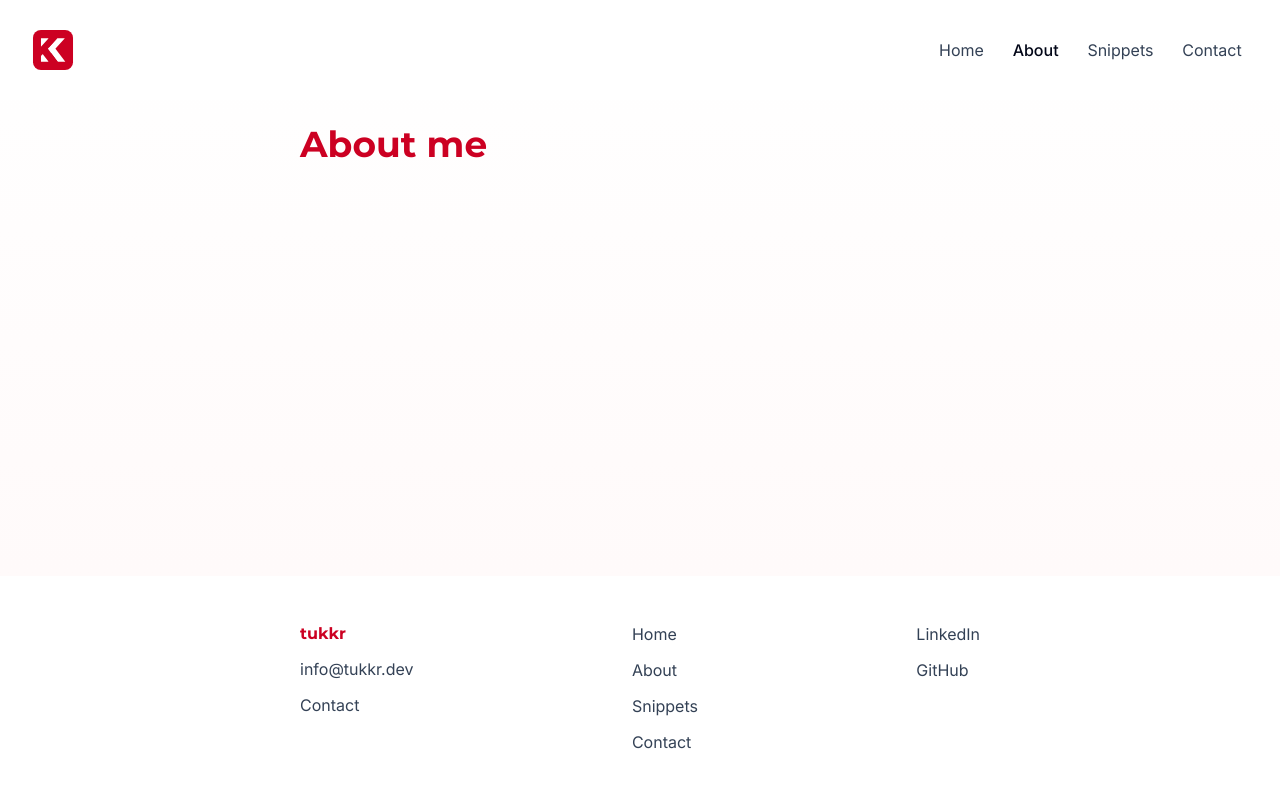
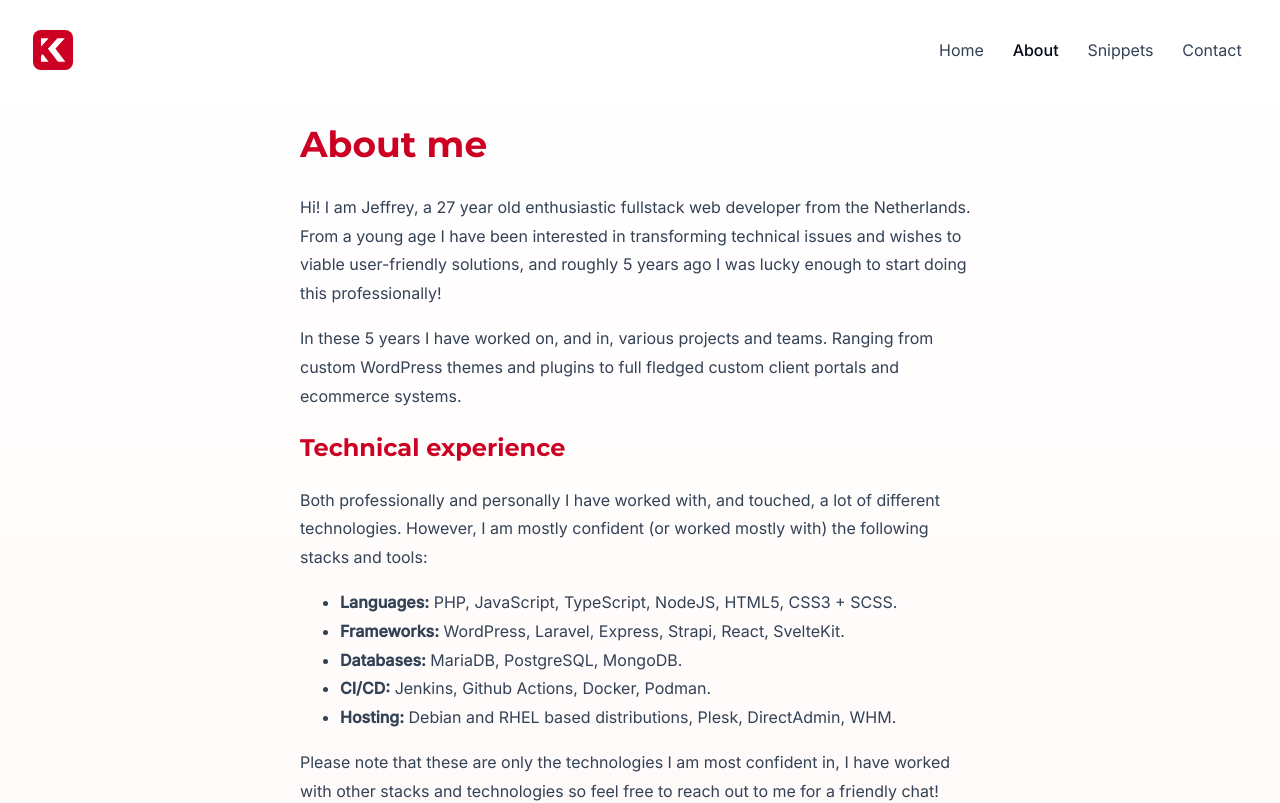
Before and after one commit to JeffreyTheTukkr/tukkr.dev, a SvelteKit app: page /about in a window 1280 px wide. Shown: the top 803 px of the page. Built offline with nearby package versions, Linux system fonts and the light colour scheme.

Commit message:
add first simple content

```diff
--- a/src/routes/about/+page.svelte
+++ b/src/routes/about/+page.svelte
@@ -1,9 +1,43 @@
 <script lang="ts">
     import SEO from '$lib/components/seo.svelte';
+
+    // calculate my age in years
+    const age: number = new Date(Date.now() - new Date('1996-08-02').getTime()).getUTCFullYear() - 1970;
+
+    // calculate years of professional career
+    // note: calculation part is 365 days to milliseconds
+    const careerYears: number = Math.ceil((Date.now() - new Date('2020').getTime()) / (365 * 24 * 60 * 60 * 1000));
 </script>
 
 <SEO title="About me" description="" />
 
 <div class="container">
     <h1>About me</h1>
+    <p>
+        Hi! I am Jeffrey, a {age} year old enthusiastic fullstack web developer from the Netherlands. From a young age I have been interested in transforming technical issues and wishes
+        to viable user-friendly solutions, and roughly {careerYears} years ago I was lucky enough to start doing this professionally!
+    </p>
+
+    <p>
+        In these {careerYears} years I have worked on, and in, various projects and teams. Ranging from custom WordPress themes and plugins to full fledged custom client portals and
+        ecommerce systems.
+    </p>
+
+    <h2>Technical experience</h2>
+    <p>
+        Both professionally and personally I have worked with, and touched, a lot of different technologies. However, I am mostly confident (or worked mostly with) the following
+        stacks and tools:
+    </p>
+    <ul>
+        <li><b>Languages:</b> PHP, JavaScript, TypeScript, NodeJS, HTML5, CSS3 + SCSS.</li>
+        <li><b>Frameworks:</b> WordPress, Laravel, Express, Strapi, React, SvelteKit.</li>
+        <li><b>Databases:</b> MariaDB, PostgreSQL, MongoDB.</li>
+        <li><b>CI/CD:</b> Jenkins, Github Actions, Docker, Podman.</li>
+        <li><b>Hosting:</b> Debian and RHEL based distributions, Plesk, DirectAdmin, WHM.</li>
+    </ul>
+
+    <p>
+        Please note that these are only the technologies I am most confident in, I have worked with other stacks and technologies so feel free to <a href="/contact">reach out</a> to
+        me for a friendly chat!
+    </p>
 </div>
```
